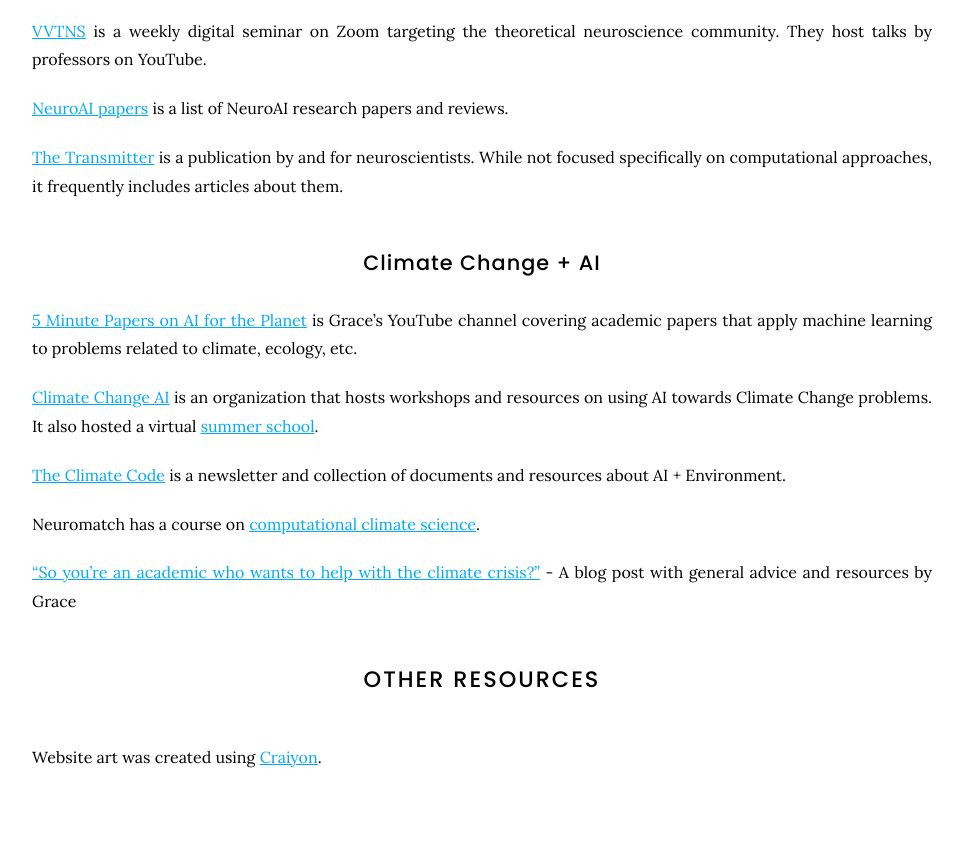
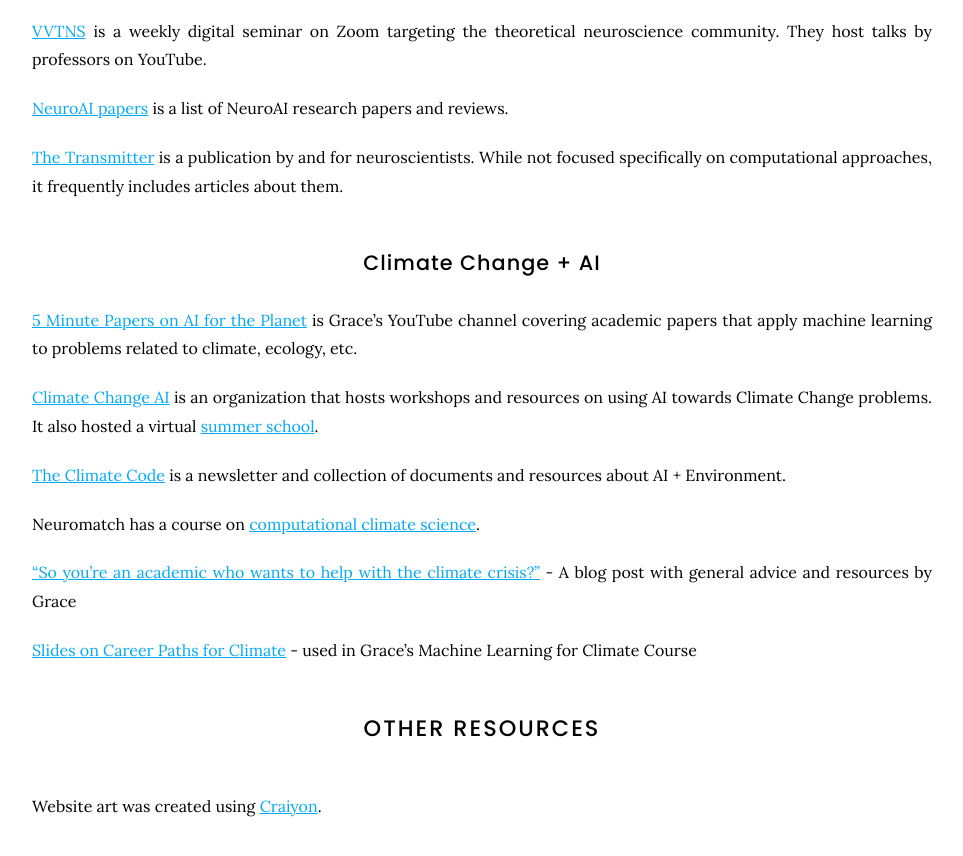
Before and after one commit to Lindsay-Lab/lindsay-lab.github.io, a Jekyll site: the page built from tools/index.md, in a window 1280 px wide and 900 px high, scrolled down 805 px. Shown: the top 856 px of the window, without its empty margins (158-1121 px from the left). Built offline with Jekyll 4.4.1, drawn with Linux system fonts in a browser that asks for light colours; nearby versions of some CDN libraries.

Commit message:
Update index.md

```diff
--- a/tools/index.md
+++ b/tools/index.md
@@ -38,6 +38,8 @@
 
 ["So you're an academic who wants to help with the climate crisis?"](https://gracewlindsay.com/2023/08/04/so-youre-an-academic-who-wants-to-help-with-the-climate-crisis/) - A blog post with general advice and resources by Grace
 
+[Slides on Career Paths for Climate](https://lindsay-lab.github.io/ClimateML_Lectures/climatecareer.pdf) - used in Grace's Machine Learning for Climate Course
+
 
 
 # Other Resources
```
